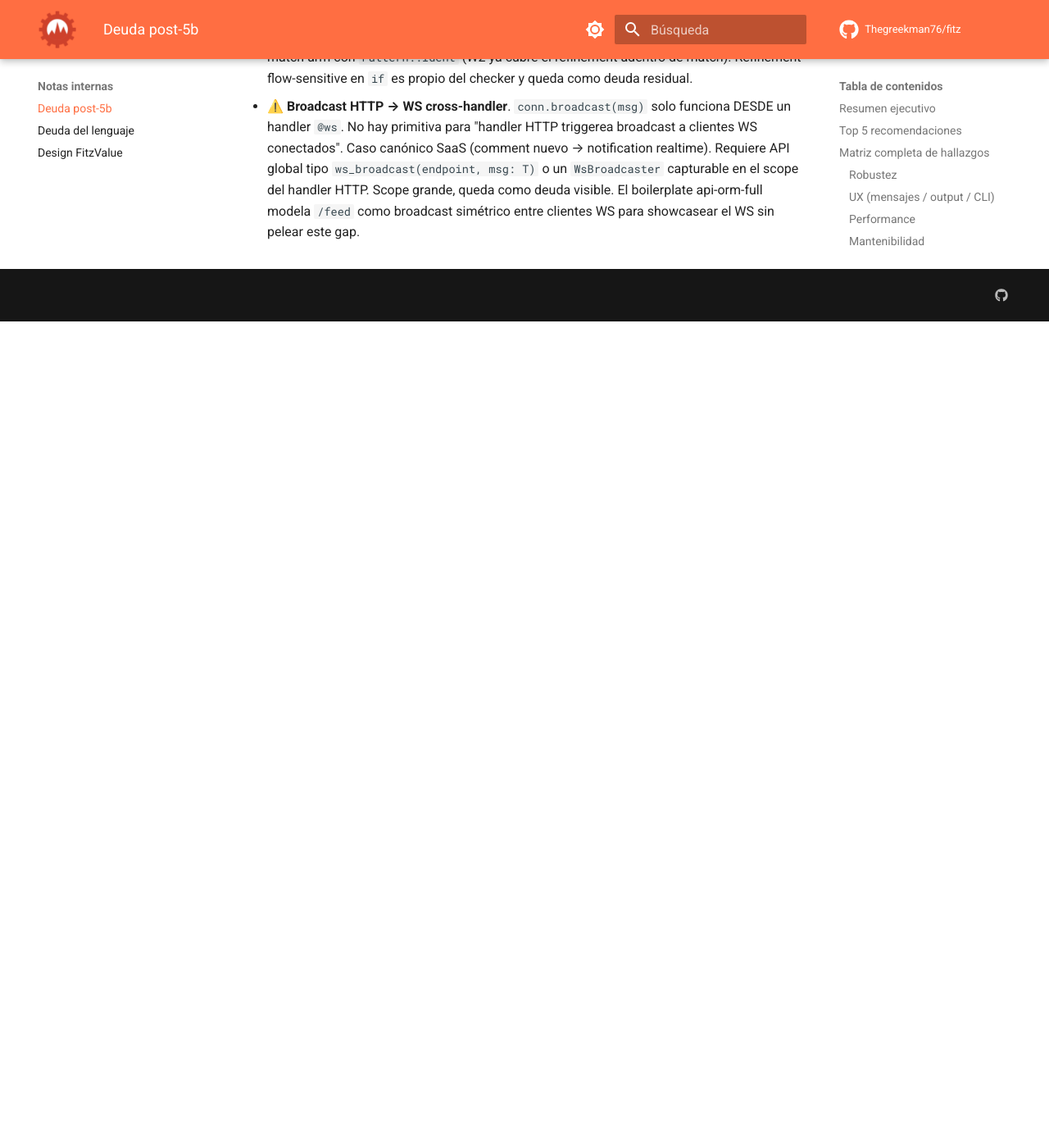
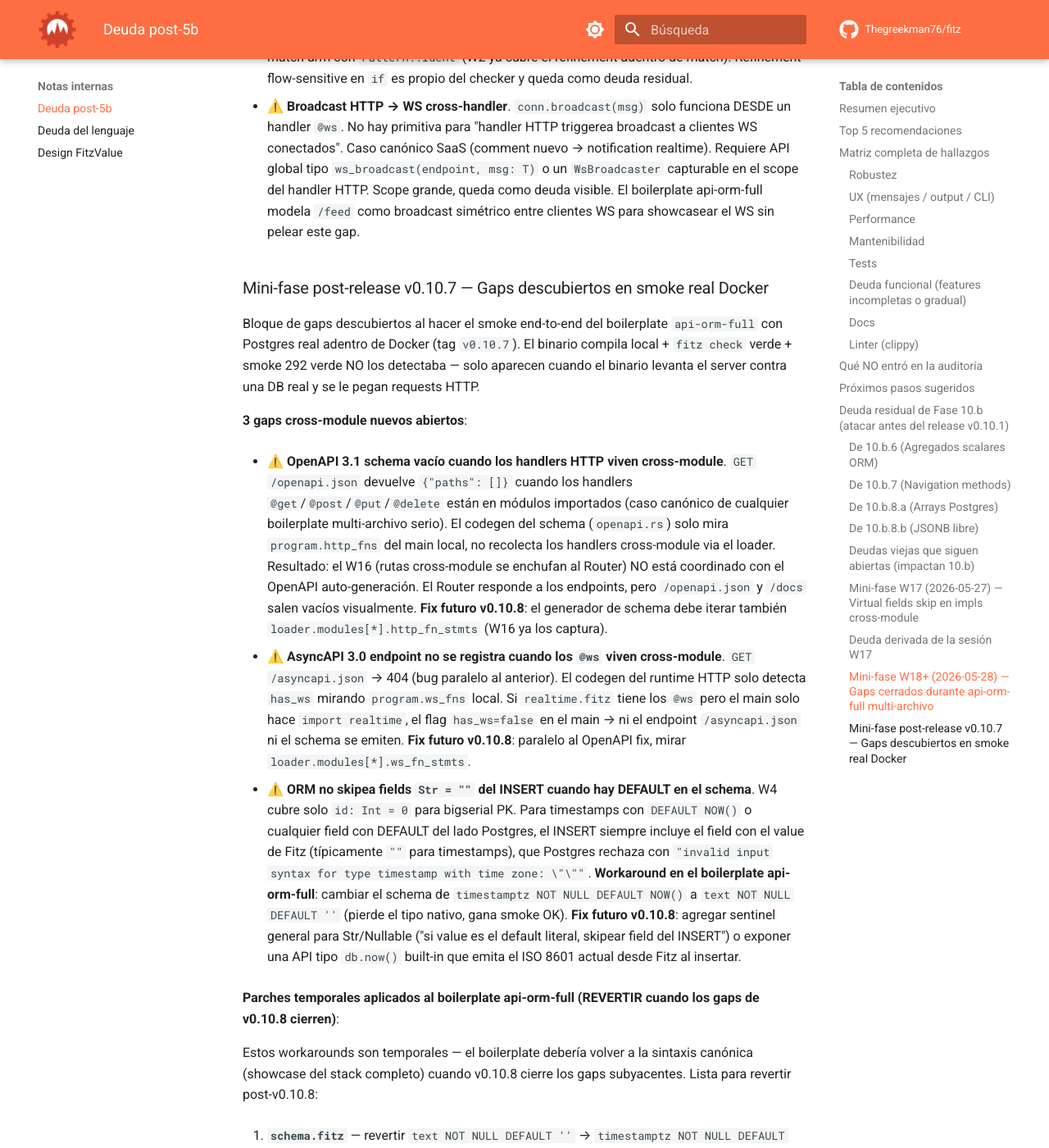
Before and after one commit to Thegreekman76/fitz, an MkDocs documentation site: the page built from docs/deudas-post-5b.md, in a window 1280 px wide and 1400 px high, scrolled down 61251 px. Shown: the whole window at 82% size. Built offline with MkDocs 1.6.1 and Material for MkDocs 9.7.7, drawn with Linux system fonts in a browser that asks for light colours; emoji names are drawn with the system emoji font; comment, search, counter and statistics services are not loaded; before the commit the page ends 61643 px from its top, so only the background shows below that; some of the changed text lies outside the part shown.

Commit message:
fix(boilerplates+docs): smoke real Docker — cargo path + schema timestamptz
Dos fixes descubiertos durante el smoke real del boilerplate
api-orm-full con Postgres real en Docker (tag v0.10.7):

**1. Path cargo en Dockerfiles (6 archivos)**

Las imágenes oficiales `rust:1.95-slim` recientes configuran
`CARGO_HOME=/usr/local/cargo` (hardening de la imagen base), no
`/root/.cargo/` como asumían los Dockerfiles. El binario `fitz`
instalado por `cargo install --git` queda en
`/usr/local/cargo/bin/fitz` → exit 127 al invocar el path viejo.

Fix mínimo:
* api-orm-full/Dockerfile + Dockerfile.distroless: `RUN fitz build`
  (sin path absoluto, `/usr/local/cargo/bin` ya en PATH).
* api-postgres-fitz/Dockerfile + Dockerfile.distroless: idem.
* api-fullstack-postgres/Dockerfile: `COPY --from=builder
  /usr/local/cargo/bin/fitz`.
* api-postgres-python/Dockerfile: idem.

**2. Schema api-orm-full: timestamptz → text (workaround temporal)**

INSERT contra Postgres real falla con
`"invalid input syntax for type timestamp with time zone: \"\""`
porque Fitz manda `created_at: ""` literal y Postgres rechaza el
`''` para `timestamptz`. El ORM nativo tiene W4 (sentinel
`id: 0` skipea field bigserial del INSERT) pero NO tiene
equivalente para Str/Nullable sentinel + DEFAULT del schema.

Workaround: cambiar `timestamptz NOT NULL DEFAULT NOW()` →
`text NOT NULL DEFAULT ''` en users.created_at, posts.created_at,
posts.published_at, comments.created_at. Pierde el tipo nativo
pero el cliente ya recibe Str ISO 8601 por el marshaling del ORM
(cap 31), funcionalmente equivalente.

**3 gaps nuevos documentados en docs/deudas-post-5b.md** (cierran
en v0.10.8):

* OpenAPI 3.1 schema vacío cuando handlers HTTP cross-module
  (`paths: []` aunque las rutas funcionen via Router W16).
* AsyncAPI 3.0 endpoint 404 cuando `@ws` cross-module.
* ORM no skipea Str sentinel del INSERT con DEFAULT del schema.

Plan de revert documentado: el workaround del schema y el
parche del Dockerfile cargo path se revertirán cuando los 3
gaps cierren en v0.10.8. Lista explícita de archivos a tocar
en la mini-fase de revert post-v0.10.8.

```diff
--- a/docs/deudas-post-5b.md
+++ b/docs/deudas-post-5b.md
@@ -1902,3 +1902,84 @@
   grande, queda como deuda visible. El boilerplate api-orm-full
   modela `/feed` como broadcast simétrico entre clientes WS para
   showcasear el WS sin pelear este gap.
+
+### Mini-fase post-release v0.10.7 — Gaps descubiertos en smoke real Docker
+
+Bloque de gaps descubiertos al hacer el smoke end-to-end del
+boilerplate `api-orm-full` con Postgres real adentro de Docker
+(tag `v0.10.7`). El binario compila local + `fitz check` verde +
+smoke 292 verde NO los detectaba — solo aparecen cuando el binario
+levanta el server contra una DB real y se le pegan requests HTTP.
+
+**3 gaps cross-module nuevos abiertos**:
+
+- ⚠️ **OpenAPI 3.1 schema vacío cuando los handlers HTTP viven
+  cross-module**. `GET /openapi.json` devuelve `{"paths": []}`
+  cuando los handlers `@get`/`@post`/`@put`/`@delete` están en
+  módulos importados (caso canónico de cualquier boilerplate
+  multi-archivo serio). El codegen del schema (`openapi.rs`) solo
+  mira `program.http_fns` del main local, no recolecta los
+  handlers cross-module via el loader. Resultado: el W16
+  (rutas cross-module se enchufan al Router) NO está coordinado
+  con el OpenAPI auto-generación. El Router responde a los
+  endpoints, pero `/openapi.json` y `/docs` salen vacíos
+  visualmente. **Fix futuro v0.10.8**: el generador de schema
+  debe iterar también `loader.modules[*].http_fn_stmts` (W16 ya
+  los captura).
+
+- ⚠️ **AsyncAPI 3.0 endpoint no se registra cuando los `@ws`
+  viven cross-module**. `GET /asyncapi.json` → 404 (bug paralelo
+  al anterior). El codegen del runtime HTTP solo detecta `has_ws`
+  mirando `program.ws_fns` local. Si `realtime.fitz` tiene los
+  `@ws` pero el main solo hace `import realtime`, el flag
+  `has_ws=false` en el main → ni el endpoint `/asyncapi.json` ni
+  el schema se emiten. **Fix futuro v0.10.8**: paralelo al
+  OpenAPI fix, mirar `loader.modules[*].ws_fn_stmts`.
+
+- ⚠️ **ORM no skipea fields `Str = ""` del INSERT cuando hay
+  DEFAULT en el schema**. W4 cubre solo `id: Int = 0` para
+  bigserial PK. Para timestamps con `DEFAULT NOW()` o cualquier
+  field con DEFAULT del lado Postgres, el INSERT siempre incluye
+  el field con el value de Fitz (típicamente `""` para
+  timestamps), que Postgres rechaza con
+  `"invalid input syntax for type timestamp with time zone: \"\""`.
+  **Workaround en el boilerplate api-orm-full**: cambiar el
+  schema de `timestamptz NOT NULL DEFAULT NOW()` a `text NOT
+  NULL DEFAULT ''` (pierde el tipo nativo, gana smoke OK). **Fix
+  futuro v0.10.8**: agregar sentinel general para Str/Nullable
+  ("si value es el default literal, skipear field del INSERT") o
+  exponer una API tipo `db.now()` built-in que emita el ISO 8601
+  actual desde Fitz al insertar.
+
+**Parches temporales aplicados al boilerplate api-orm-full
+(REVERTIR cuando los gaps de v0.10.8 cierren)**:
+
+Estos workarounds son temporales — el boilerplate debería volver
+a la sintaxis canónica (showcase del stack completo) cuando
+v0.10.8 cierre los gaps subyacentes. Lista para revertir
+post-v0.10.8:
+
+1. **`schema.fitz`** — revertir `text NOT NULL DEFAULT ''` →
+   `timestamptz NOT NULL DEFAULT NOW()` en los fields
+   `created_at` (users/posts/comments) y `published_at` (posts).
+   Pre-requisito: cerrar gap "ORM no skipea Str sentinel del
+   INSERT". Sin esto, el INSERT sigue mandando `''` y rompe.
+
+2. **`docs/deudas-post-5b.md`** — borrar este bloque entero de
+   "Mini-fase post-release v0.10.7 — Gaps descubiertos en smoke
+   real Docker" cuando los 3 gaps queden cerrados.
+
+3. **`schema.fitz`** — opcional, si llega `db.now()` o
+   built-in time: el handler podría setear `created_at: db.now()`
+   en lugar de depender del DEFAULT del schema. Decisión
+   pedagógica abierta.
+
+4. **README del boilerplate (`boilerplates/api-orm-full/README.md`)**
+   — actualizar la sección "Notas de diseño" con la sintaxis
+   canónica una vez los gaps cierren (sacar las menciones de
+   workarounds que ya no apliquen). Verificar también las
+   referencias a `v0.10.7` y bump a `v0.10.8` en `FITZ_TAG`.
+
+5. **Documentación cap 31 de la guía / `docs/db-orm.md`** —
+   si se documentan los gaps actuales como deudas del ORM,
+   borrarlos de ahí también una vez que cierren.
```
Also changed, not shown: 1 other file.
